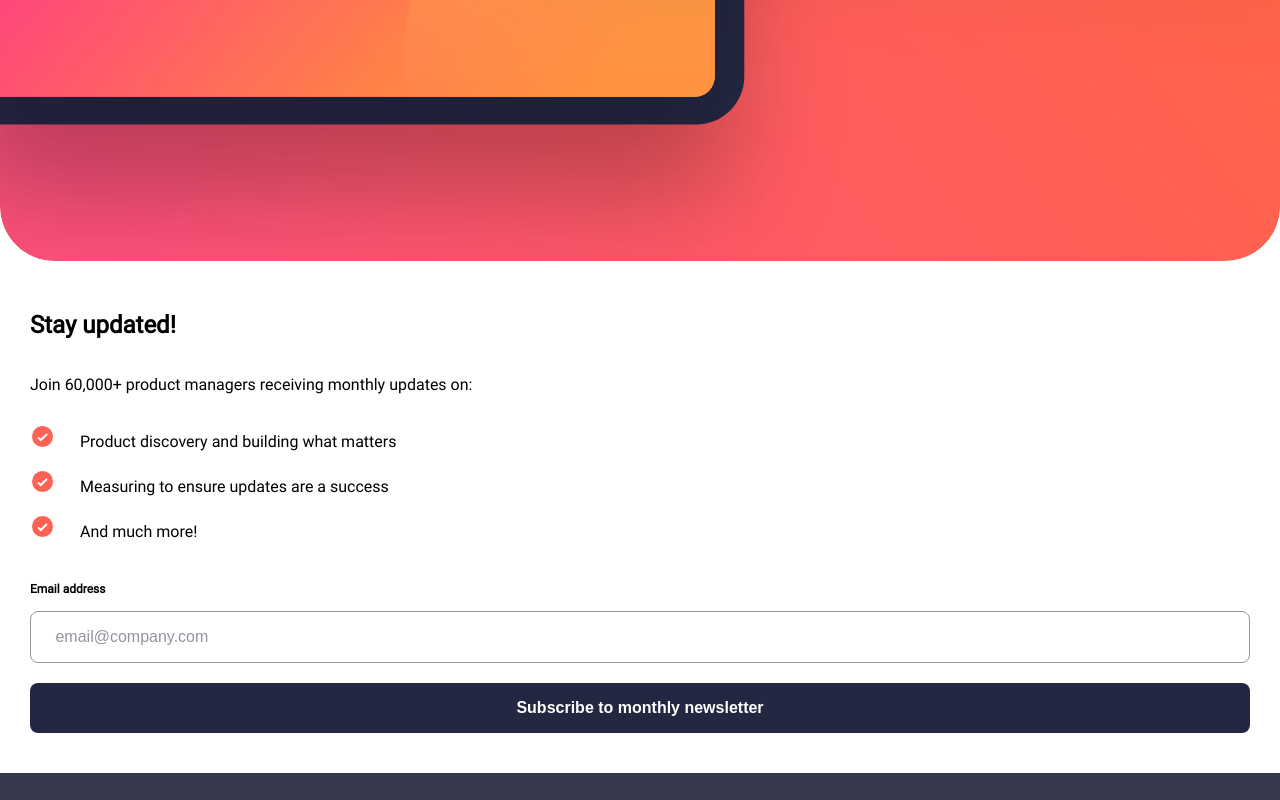
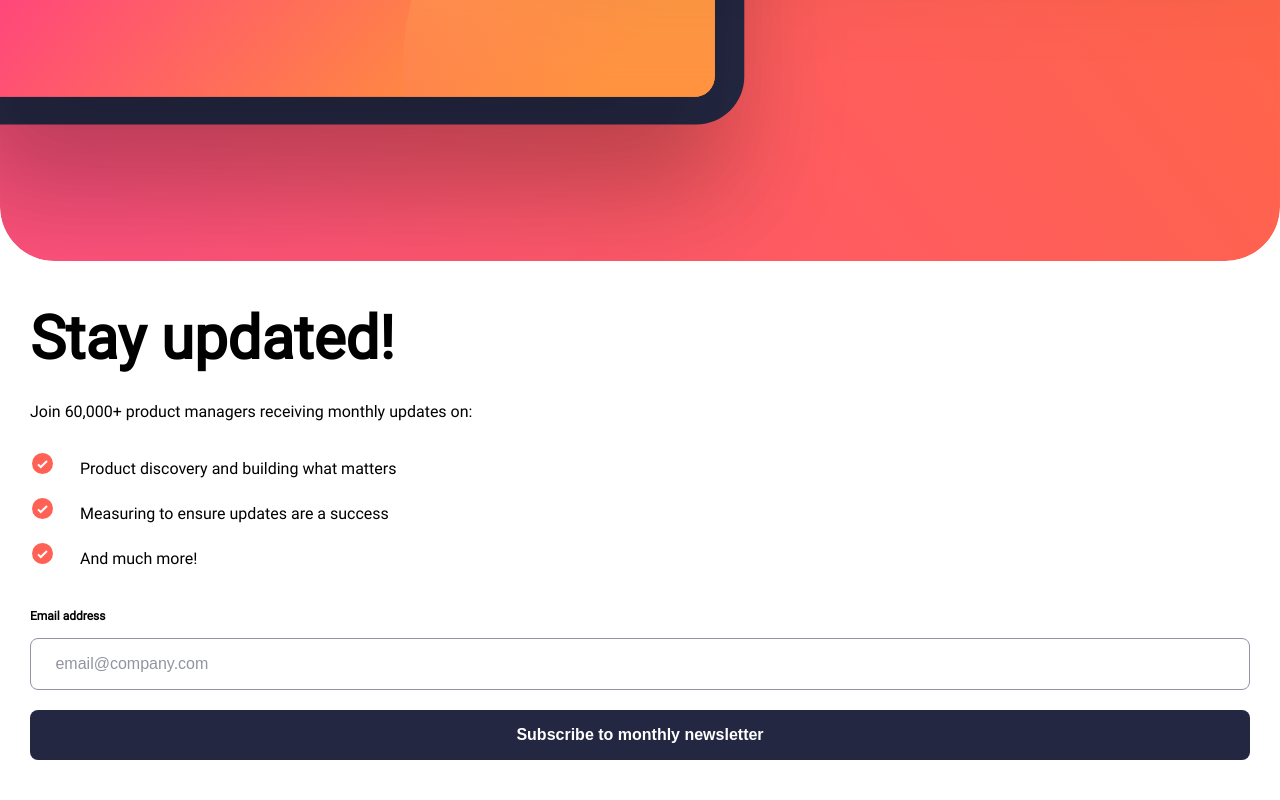
Before and after one commit to NguyenVanKhoa-CDTH19PMC/newsletter-sign-up, a plain HTML site: page index.html in a window 1280 px wide. Shown: the part 708-1508 px from the top of the page. Before the commit the page ends 1481 px from the top, so only its background shows below. Drawn offline with Linux system fonts and the light colour scheme.

Commit message:
add h1 tag in index

```diff
--- a/index.html
+++ b/index.html
@@ -13,7 +13,7 @@
   <main>
       <img class="cover" alt="" src="assets/images/illustration-sign-up-mobile.svg">
     <div class="content">
-          <h2>Stay updated!</h2>
+          <h1>Stay updated!</h1>
           <p>Join 60,000+ product managers receiving monthly updates on:</p>
           <ul>
             <li>Product discovery and building what matters</li>
```
